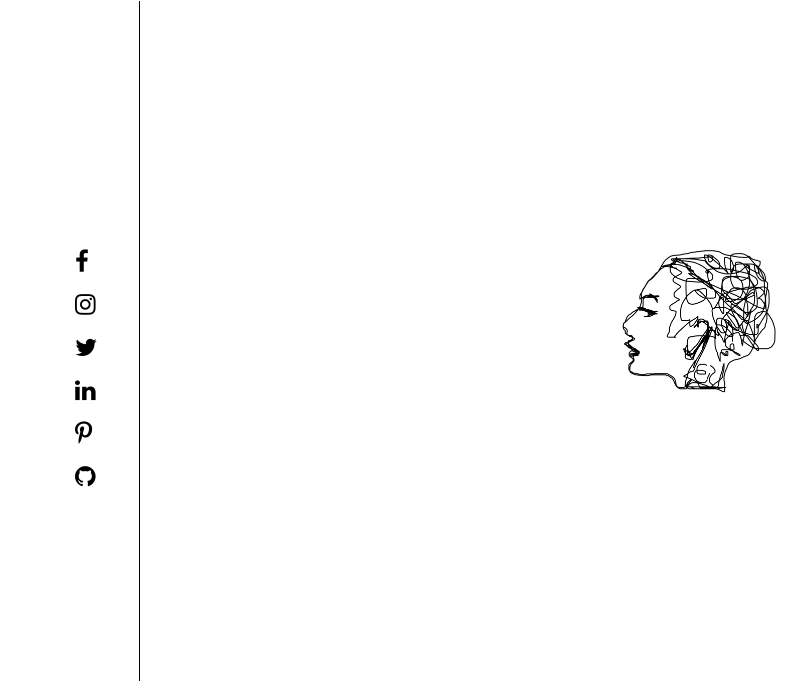
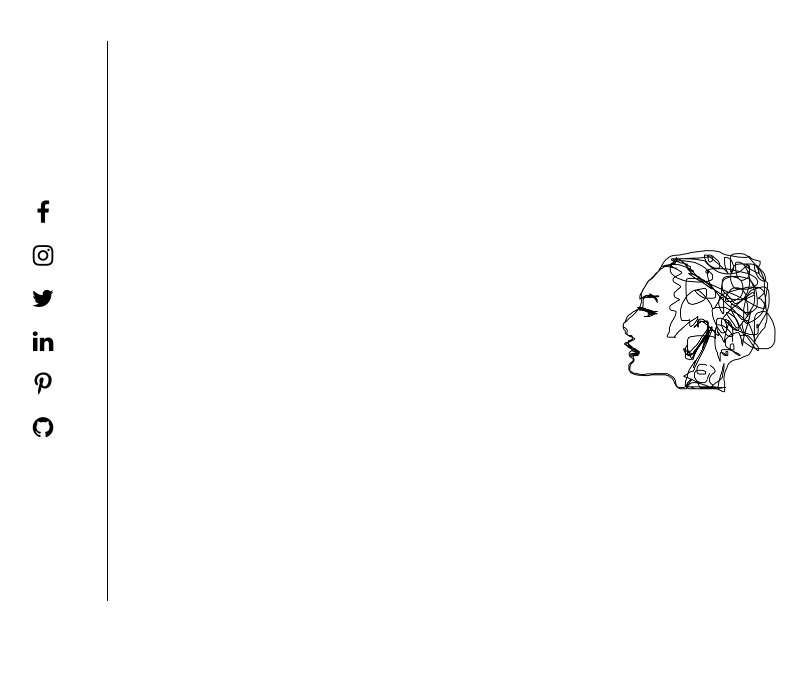
Before and after one commit to bertamatu/landing-page, a plain HTML site: page index.html in a window 1280 px wide. Shown: the part 79-760 px from the top of the page, without its empty margins (21-828 px from the left). Drawn offline with Linux system fonts and the light colour scheme.

Commit message:
responsive vertical menu

```diff
--- a/styles/_home.scss
+++ b/styles/_home.scss
@@ -1,35 +1,10 @@
 #home {
+  @import "./navbars/main_menu_top";
+  @import "./navbars/vertical_icons_menu";
   img {
     height: 10rem;
     position: absolute;
     top: 40%;
     left: 50%;
   }
-  //vertical menu START
-  .vertical-menu {
-    height: 55vh;
-    position: fixed;
-    padding-top: 15rem;
-    width: 5rem;
-    margin-top: 10vh;
-    margin-bottom: 10vh;
-    margin-left: 5rem;
-    border-right: 0.5px solid rgb(0, 0, 0);
-  }
-  .vertical-menu a {
-    color: black;
-    display: block;
-    padding: 0.5rem 1rem;
-    text-decoration: none;
-    font-size: 1.5rem;
-  }
-  .vertical-menu a:hover {
-    color: red;
-    transition: all 0.2s ease-in-out;
-  }
-  .vertical-menu a:active {
-    color: rgba(9, 170, 143, 0.9);
-    transition: all 0.5s ease-in-out;
-  }
 }
-//vertical menu END
--- /dev/null
+++ b/styles/navbars/_main_menu_top.scss
@@ -0,0 +1,3 @@
+p {
+  color: green;
+}
--- /dev/null
+++ b/styles/navbars/_vertical_icons_menu.scss
@@ -0,0 +1,38 @@
+//vertical icons MENU START
+.vertical-menu {
+  //mobile version
+  height: 70vh;
+  margin-top: 15vh;
+
+  position: fixed;
+  display: flex;
+  flex-direction: column;
+  justify-content: center;
+  text-align: center;
+  width: 3.5rem;
+  border-right: 0.5px solid rgb(0, 0, 0);
+  //web version
+  @media only screen and (min-width: 768px) {
+    width: 4rem;
+    padding: 0 2rem;
+  }
+}
+.vertical-menu a {
+  color: black;
+  display: block;
+  padding: 0.5rem 1rem;
+  text-decoration: none;
+  font-size: 1.5rem;
+  @media only screen and (min-width: 768px) {
+    padding: 0.5rem 0.5rem;
+  }
+}
+.vertical-menu a:hover {
+  color: red;
+  transition: all 0.2s ease-in-out;
+}
+.vertical-menu a:active {
+  color: rgba(9, 170, 143, 0.9);
+  transition: all 0.5s ease-in-out;
+}
+//vertical icons MENU END
--- a/styles/style.scss
+++ b/styles/style.scss
@@ -1,9 +1,5 @@
 @import "./variables";
 @import "./mixins";
-@import "./home";
-@import "./about";
-@import "./work";
-@import "./contact";
 
 body {
   margin: 0;
@@ -26,3 +22,7 @@ p {
   height: 100vh;
   width: 100vw;
 }
+@import "./home";
+@import "./about";
+@import "./work";
+@import "./contact";
```
Also changed, not shown: styles/style.css, 1 other file.
